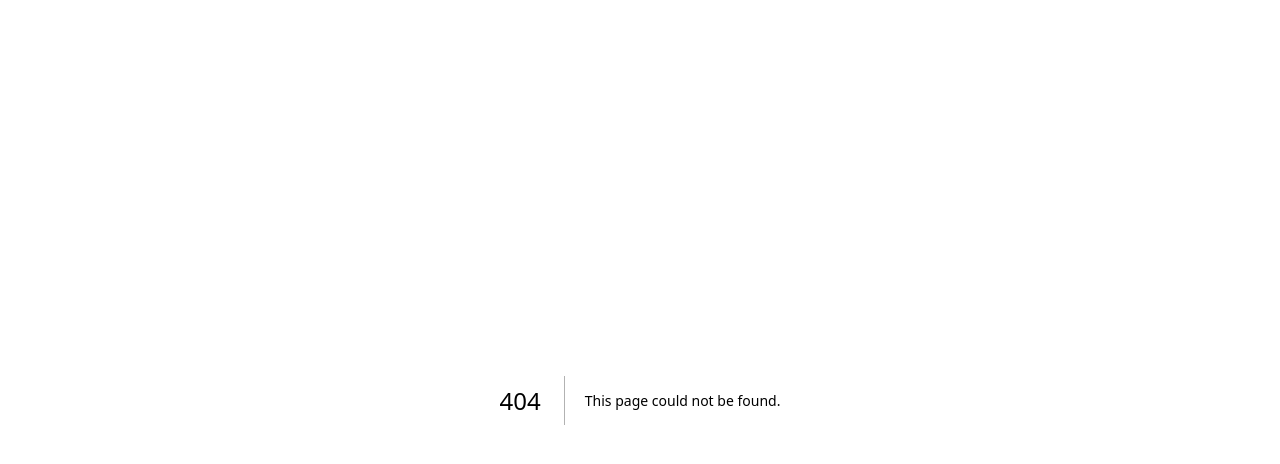
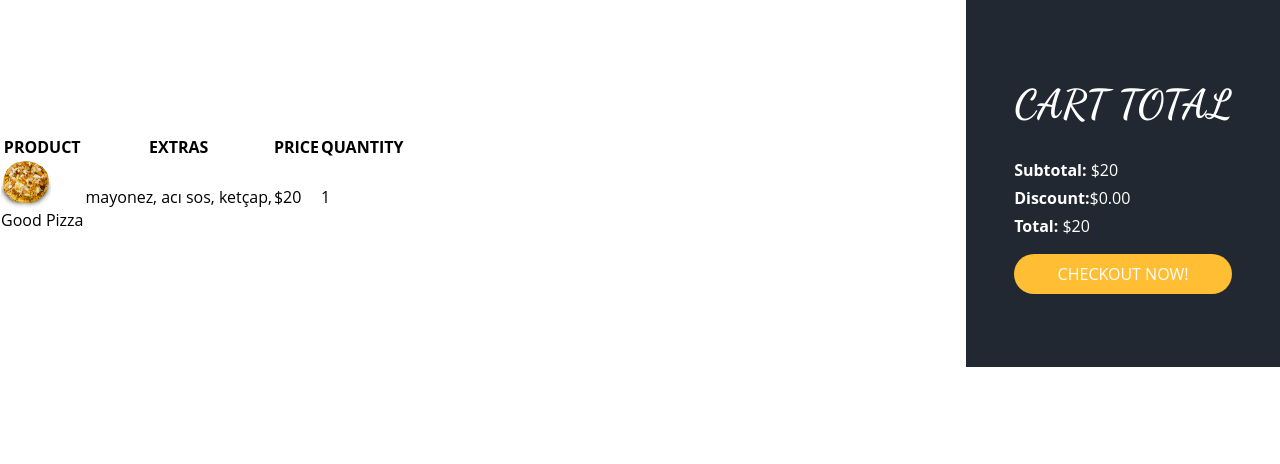
Before and after one commit to fatihece/next13-food-order-app, a Next.js app: page /cart in a window 1280 px wide. Before the commit this address had no page. Shown: the top 464 px of the page. Built offline with nearby package versions, Linux system fonts and the light colour scheme.

Commit message:
feat: cart page created

```diff
--- a/components/layout/Header.jsx
+++ b/components/layout/Header.jsx
@@ -54,9 +54,9 @@
             <Link href="/login">
               <FaUserAlt className="transition-all hover:text-primary" />
             </Link>
-            <a href="#">
+            <Link href="/cart">
               <FaShoppingCart className="transition-all hover:text-primary" />
-            </a>
+            </Link>
             <button onClick={() => setIsSearchModal(true)}>
               <FaSearch className="transition-all hover:text-primary" />
             </button>
--- /dev/null
+++ b/src/app/cart/page.jsx
@@ -0,0 +1,49 @@
+import Image from "next/image";
+import Title from "../../../components/ui/Title";
+
+const Cart = () => {
+  return (
+    <div className="min-h-[calc(100vh_-_433px)]">
+      <div className="flex items-center justify-between">
+        <div className="flex min-h-[calc(100vh_-_433px)] flex-1 items-center">
+          <table>
+            <thead>
+              <tr>
+                <th>PRODUCT</th>
+                <th>EXTRAS</th>
+                <th>PRICE</th>
+                <th>QUANTITY</th>
+              </tr>
+            </thead>
+            <tbody>
+              <tr>
+                <td>
+                  <Image src="/images/f1.png" alt="" width={50} height={50} />
+                  <span>Good Pizza</span>
+                </td>
+                <td>
+                  <span>mayonez, acı sos, ketçap,</span>
+                </td>
+                <td>$20</td>
+                <td>1</td>
+              </tr>
+            </tbody>
+          </table>
+        </div>
+        <div className="flex min-h-[calc(100vh_-_433px)] flex-col justify-center bg-secondary p-12 text-white">
+          <Title addClass="text-[40px]">CART TOTAL</Title>
+
+          <div className="mt-6">
+            <b>Subtotal: </b>$20 <br />
+            <b className=" my-1 inline-block">Discount: </b>$0.00 <br />
+            <b>Total: </b>$20
+          </div>
+
+          <button className="btn-primary mt-4">CHECKOUT NOW!</button>
+        </div>
+      </div>
+    </div>
+  );
+};
+
+export default Cart;
```
